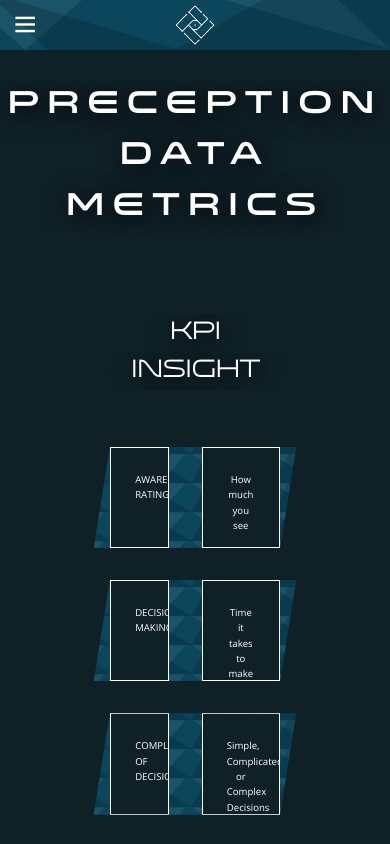
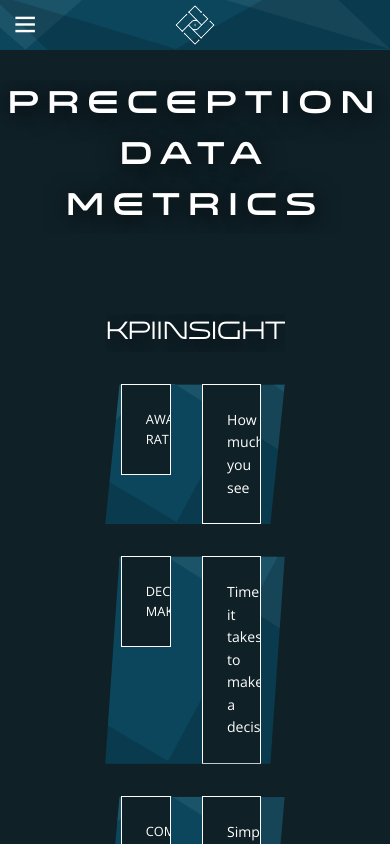
Before and after one commit to karyma-dev/preception, a React (Create React App) app in the folder client/: page /data in a window 390 px wide. Shown: the top 844 px of the page. Built offline with nearby package versions, Linux system fonts and the light colour scheme.

Commit message:
data metrics much more responsive

```diff
--- a/client/src/components/DataMetric/index.js
+++ b/client/src/components/DataMetric/index.js
@@ -6,7 +6,7 @@
       <h1 className="data-metrics--header">Preception Data Metrics</h1>
 
     <ul className="data-metrics--list">
-      <li>
+      <li className="data-metrics--list--header">
           <h2>KPI</h2>
           <h2>Insight</h2>
       </li>
@@ -16,7 +16,7 @@
       </li>
       <li>
         <p>Decision Making</p>
-        <p>Time it takes to make a decisio</p>
+        <p>Time it takes to make a decision</p>
       </li>
       <li>
         <p>Complexity of Decisions</p>
--- a/client/src/styles/css/main.css
+++ b/client/src/styles/css/main.css
@@ -99,8 +99,8 @@
   display: flex;
   flex-wrap: wrap;
   flex-direction: column;
-  margin-top: 0.5rem;
   text-transform: uppercase;
+  margin-bottom: 5rem;
 }
 @media only screen and (max-width: 767px) and (orientation: portrait) {
   .header {
@@ -108,6 +108,7 @@
     text-align: center;
     height: 50vh;
     padding: 0;
+    margin-bottom: 0;
   }
 }
 .header--img {
@@ -587,51 +588,38 @@
   margin-bottom: 5rem;
 }
 .data-metrics--list {
-  min-width: 52vw;
-  flex-direction: column;
-}
-.data-metrics--list--headers {
-  display: flex;
-  flex-wrap: wrap;
-  align-items: center;
-  justify-content: center;
-  flex-direction: column;
-}
-.data-metrics--list--headers h2 {
-  flex: 0 0 100%;
-  display: inline-block;
+  min-width: 40vw;
 }
 .data-metrics--list li {
   display: flex;
   flex-wrap: wrap;
-  flex-direction: column;
-  height: 12vh;
-  width: auto;
   margin-bottom: 2rem;
 }
 .data-metrics--list li:not(:first-child) {
+  flex-direction: row;
   background-image: url("../../images/sidekick.png");
   background-position: center;
-  background-size: 40%;
+  background-size: cover;
   -webkit-clip-path: polygon(8% 0%, 100% 0%, 92% 100%, 0% 100%);
   clip-path: polygon(8% 0%, 100% 0%, 92% 100%, 0% 100%);
 }
 .data-metrics--list li:not(:first-child) p {
-  flex: 0 0 100%;
   height: 100%;
-  width: 20vw;
-  display: inline-block;
+  width: 15vw;
   border: 1px white solid;
   background-color: #0f2027;
-  justify-self: center;
-  align-self: center;
-  font-size: 0.6rem;
+  margin-left: 8vw;
+  font-size: 0.88rem;
   padding: 1.5rem;
 }
 .data-metrics--list li:not(:first-child) p:not(:last-child) {
-  width: 15vw;
+  width: 10vw;
+  margin-left: 4vw;
   text-transform: uppercase;
-  font-size: 0.6rem;
+  font-size: 0.8rem;
+}
+.data-metrics--list--header {
+  flex-direction: row;
 }
 
 .contact-header {
--- a/client/src/styles/sass/abstracts/_MQ-mixins.scss
+++ b/client/src/styles/sass/abstracts/_MQ-mixins.scss
@@ -5,6 +5,7 @@
     text-align: center;
     height: 50vh;
     padding: 0;
+    margin-bottom: 0;
   }
 }
 
--- a/client/src/styles/sass/pages/_data-metric.scss
+++ b/client/src/styles/sass/pages/_data-metric.scss
@@ -12,58 +12,47 @@
     margin-bottom: 5rem;
   }
   &--list{
-    min-width: 52vw;
-    flex-direction: column;
-    &--headers{
-      display: flex;
-      flex-wrap: wrap;
-      align-items:center;
-      justify-content: center;
-      flex-direction: column;
-      h2 {
-        flex: 0 0 100%;
-        display: inline-block;
-      }
-    }
+    min-width: 40vw;
+
 
     li {
       display: flex;
       flex-wrap: wrap;
-      flex-direction: column;
-      height: 12vh;
-      width: auto;
       margin-bottom: 2rem;
-      &:first-child{
-
-      }
 
       &:not(:first-child){
+        flex-direction: row;
+
         background-image: url('../../images/sidekick.png');
         background-position: center;
-        background-size: 40%;
+        background-size: cover;
         -webkit-clip-path: polygon(8% 0%, 100% 0%, 92% 100%, 0% 100%);
         clip-path: polygon(8% 0%, 100% 0%, 92% 100%, 0% 100%);
 
         p {
-          flex: 0 0 100%;
           height: 100%;
-          width: 20vw;
-          display:inline-block;
+          width: 15vw;
           border: 1px white solid;
           background-color: $primary-color;
-          justify-self: center;
-          align-self: center;
-          font-size: 0.6rem;
+          margin-left: 8vw;
+
+          font-size: 0.88rem;
           padding: 1.5rem;
           &:not(:last-child){
-            width: 15vw;
+            width: 10vw;
+            margin-left: 4vw;
             text-transform: uppercase;
-            font-size: 0.6rem;
+            font-size: 0.8rem;
+          }
 
-          }
         }
+
       }
     }
+          &--header{
+            flex-direction: row;
+          }
+
   }
 
 }
--- a/client/src/styles/sass/pages/_home.scss
+++ b/client/src/styles/sass/pages/_home.scss
@@ -2,9 +2,9 @@
 
   background-image: url('../../images/stadium.jpg');
   @include homepage-background-properties();
-  margin-top: 0.5rem;
   text-transform: uppercase;
   @include header-section-MQ();
+  margin-bottom: 5rem;
 
 
   &--img{
```
Also changed, not shown: 1 other file (tests, documents, lock files or other folders).
